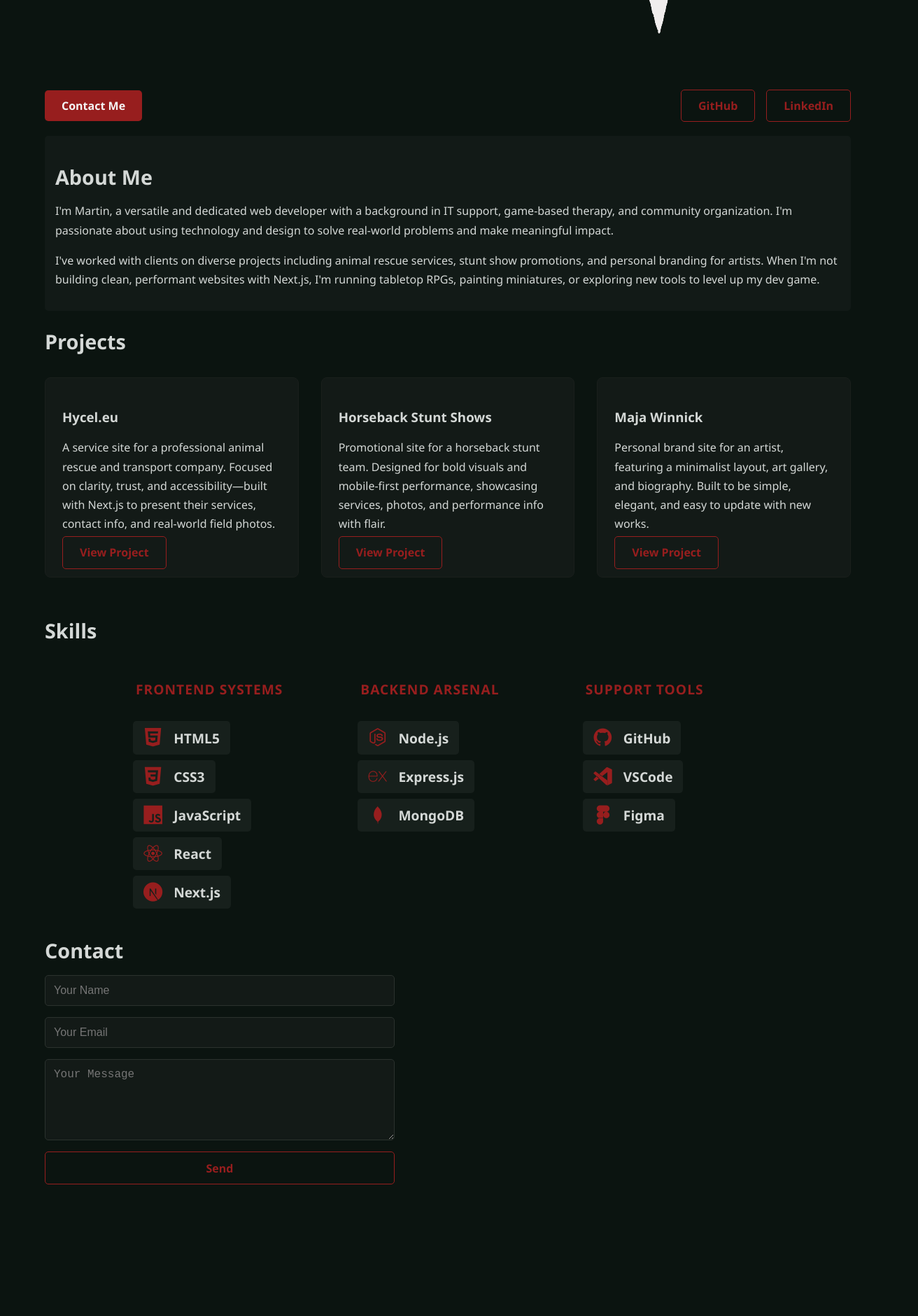
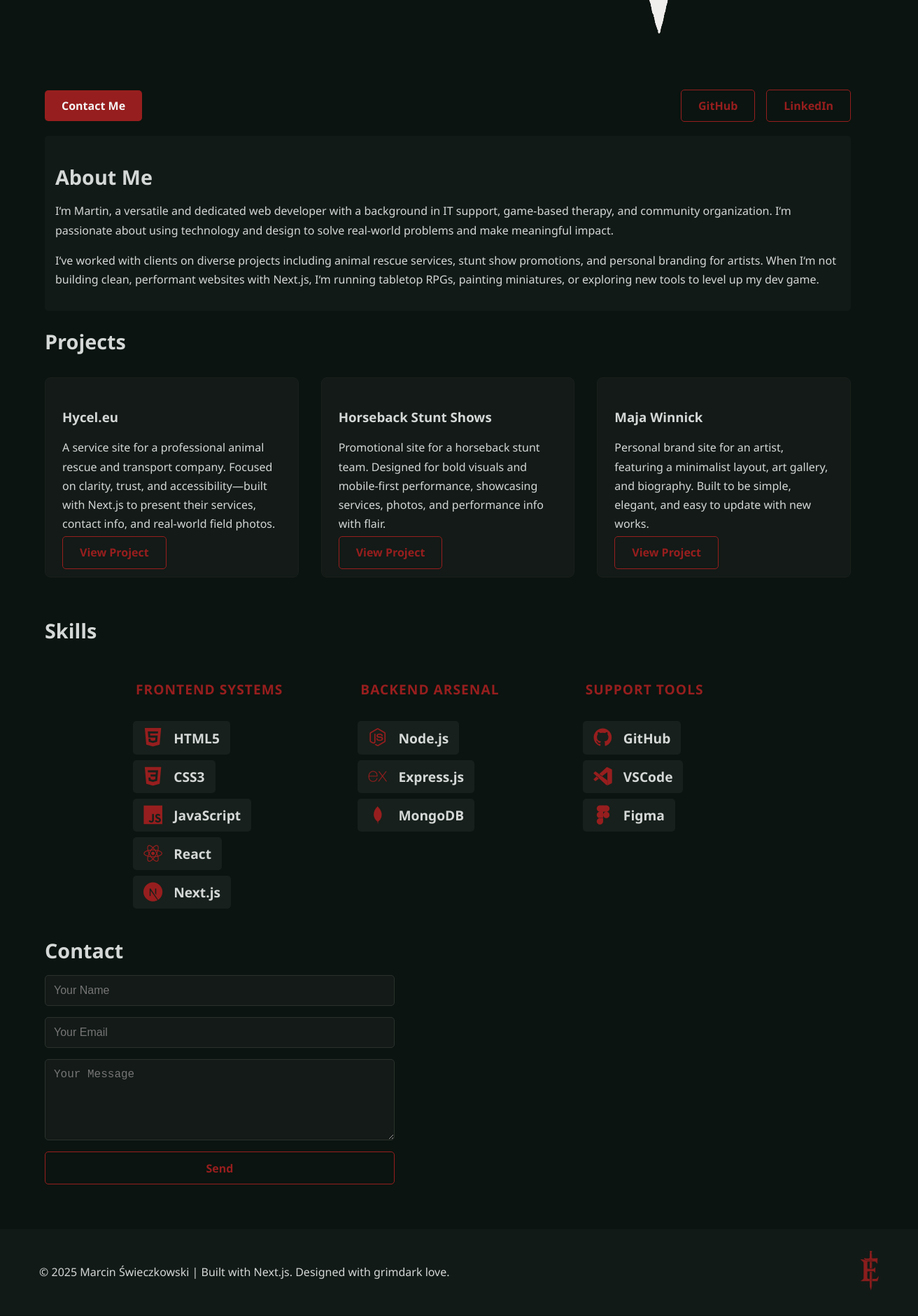
Before and after one commit to Eidhaart/EidhaartPortfolio, a Next.js app: page / in a window 1280 px wide. Shown: the part 522-2402 px from the top of the page at 70% size, 1312 px wide, since content can reach past the window. Before the commit the page ends 2246 px from the top, so only its background shows below. Built offline with nearby package versions, Linux system fonts and the light colour scheme.

Commit message:
First commit after deployment on Vercel

```diff
--- a/src/app/globals.css
+++ b/src/app/globals.css
@@ -338,6 +338,55 @@ p {
 }
 
 /* =======================
+    Footer
+======================= */
+.site-footer {
+  width: 100vw; /* FORCE full viewport width */
+  background-color: rgba(255, 255, 255, 0.027);
+  color: var(--color-bg);
+  padding: 2rem 1rem;
+  margin-top: 4rem;
+  position: relative;
+  left: 50%;
+  right: 50%;
+  margin-left: -50vw;
+  margin-right: -50vw;
+}
+
+.footer-content {
+  max-width: 1200px;
+  margin: 0 auto;
+  display: flex;
+  justify-content: space-between;
+  align-items: center; /* ← CRITICAL: aligns both text and image on Y axis */
+  flex-wrap: wrap;
+  height: 100%;
+}
+
+.footer-logo {
+  height: 56px;
+  width: auto;
+  opacity: 0.9;
+  display: block;
+  transform: translateY(-2px); /* 👈 adjust this until it's visually centered */
+}
+
+.footer-left {
+  font-size: 0.9rem;
+  color: var(--color-text);
+  display: flex;
+  flex-direction: column;
+  gap: 0.3rem;
+}
+
+.footer-right {
+  display: flex;
+  align-items: center;
+  justify-content: flex-end;
+  height: 100%; /* Ensure it stretches with the footer */
+}
+
+/* =======================
    📱 Responsive
 ======================= */
 @media (max-width: 768px) {
@@ -414,3 +463,20 @@ p {
     margin-top: 1rem;
   }
 }
+
+@media (max-width: 600px) {
+  .footer-container {
+    flex-direction: column;
+    align-items: flex-start;
+    gap: 1rem;
+  }
+
+  .footer-right {
+    justify-content: center;
+    width: 100%;
+  }
+
+  .footer-logo {
+    height: 32px;
+  }
+}
--- a/src/app/layout.js
+++ b/src/app/layout.js
@@ -16,18 +16,18 @@ export const metadata = {
     "Frontend",
     "Backend",
   ],
-  metadataBase: new URL("https://eidhaart.com"),
+  metadataBase: new URL("https://www.eidhaart.com"),
   openGraph: {
     title: "Martin Świeczkowski – Web Developer Portfolio",
     description:
       "Explore Martin’s clean, modern dev work infused with personality and tactical flair.",
-    url: "https://eidhaart.com",
+    url: "https://www.eidhaart.com",
     siteName: "Martin.dev",
     images: [
       {
-        url: "/og-image.png",
-        width: 1200,
-        height: 630,
+        url: "/images/eidhaart-red.png",
+        width: 1042,
+        height: 479,
         alt: "Martin's Portfolio Preview",
       },
     ],
--- a/src/app/page.js
+++ b/src/app/page.js
@@ -3,6 +3,7 @@ import About from "@/components/About";
 import Projects from "@/components/Projects";
 import Skills from "@/components/Skills";
 import Contact from "@/components/Contact";
+import Footer from "@/components/Footer";
 
 export default function Home() {
   return (
@@ -50,6 +51,7 @@ export default function Home() {
         <Projects />
         <Skills />
         <Contact />
+        <Footer />
       </main>
     </>
   );
--- a/src/components/About.js
+++ b/src/components/About.js
@@ -3,17 +3,17 @@ export default function About() {
     <section id="about" className="about-section">
       <h2>About Me</h2>
       <p>
-        I'm Martin, a versatile and dedicated web developer with a background in
-        IT support, game-based therapy, and community organization. I'm
-        passionate about using technology and design to solve real-world
-        problems and make meaningful impact.
+        I&lsquo;m Martin, a versatile and dedicated web developer with a
+        background in IT support, game-based therapy, and community
+        organization. I&lsquo;m passionate about using technology and design to
+        solve real-world problems and make meaningful impact.
       </p>
       <p>
-        I've worked with clients on diverse projects including animal rescue
-        services, stunt show promotions, and personal branding for artists. When
-        I'm not building clean, performant websites with Next.js, I'm running
-        tabletop RPGs, painting miniatures, or exploring new tools to level up
-        my dev game.
+        I&lsquo;ve worked with clients on diverse projects including animal
+        rescue services, stunt show promotions, and personal branding for
+        artists. When I&lsquo;m not building clean, performant websites with
+        Next.js, I&lsquo;m running tabletop RPGs, painting miniatures, or
+        exploring new tools to level up my dev game.
       </p>
     </section>
   );
--- /dev/null
+++ b/src/components/Footer.js
@@ -0,0 +1,21 @@
+export default function Footer() {
+  return (
+    <footer className="site-footer">
+      <div className="footer-content">
+        <div className="footer-left">
+          <p>
+            &copy; {new Date().getFullYear()} Marcin Świeczkowski | Built with
+            Next.js. Designed with grimdark love.
+          </p>
+        </div>
+        <div className="footer-right">
+          <img
+            src="/images/eidhaart-red.png"
+            alt="Eidhaart Logo"
+            className="footer-logo"
+          />
+        </div>
+      </div>
+    </footer>
+  );
+}
--- a/src/components/Navbar.js
+++ b/src/components/Navbar.js
@@ -3,7 +3,7 @@ export default function Navbar() {
     <nav className="navbar container hero-header">
       <div className="intro-block">
         <p className="intro-line">
-          I'm <span className="eidhaart-name">Eidhaart</span>
+          I&lsquo;m <span className="eidhaart-name">Eidhaart</span>
         </p>
         <p className="intro-subtitle">Full-Stack Web Developer</p>
       </div>
```
